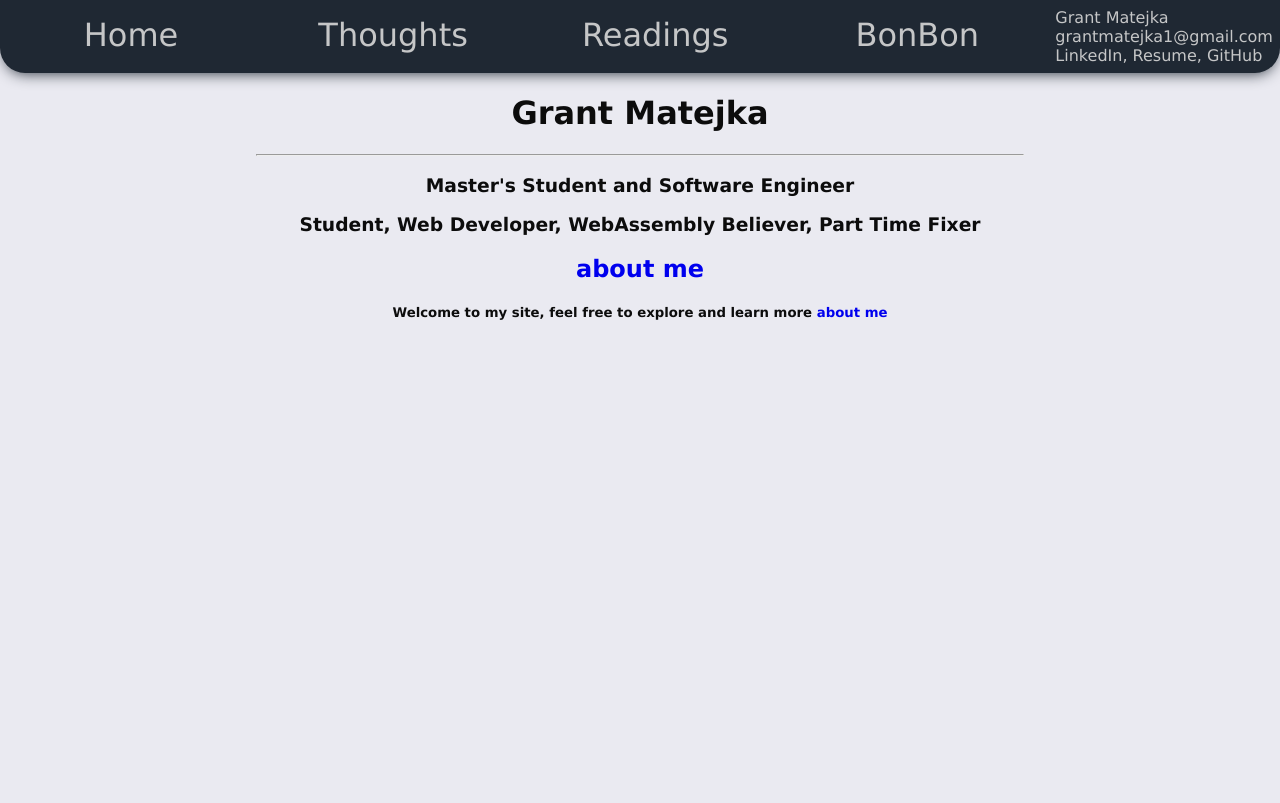
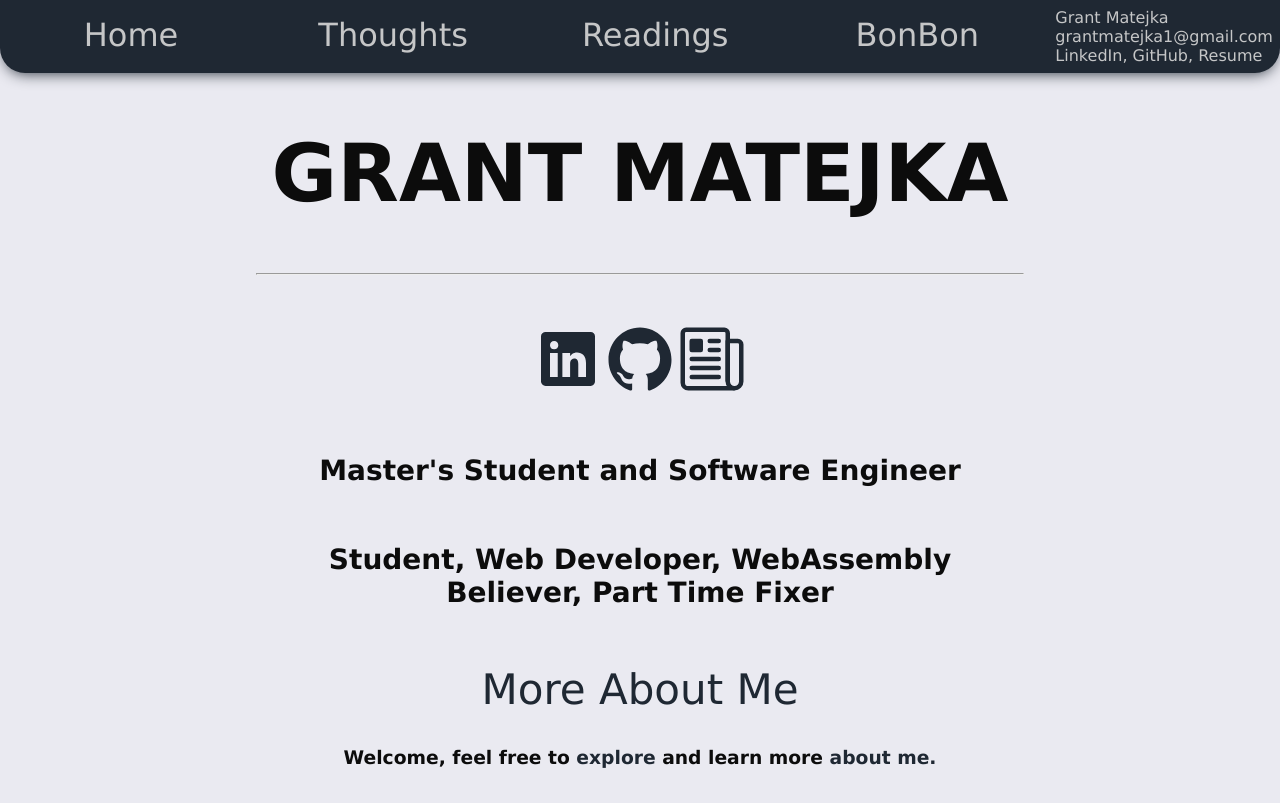
Before and after one commit to GrantMatejka/website, a Next.js app: page / in a window 1280 px wide. Built offline with nearby package versions, Linux system fonts and the light colour scheme.

Commit message:
final stylings to make it moderately usable?

```diff
--- a/components/Header.tsx
+++ b/components/Header.tsx
@@ -41,15 +41,15 @@ export default function Header(): ReactElement {
                         </a>
                      </Link>
                      {', '}
+                     <Link href="https://github.com/GrantMatejka">
+                        <a rel="noreferrer" target="_blank">
+                           GitHub
+                        </a>
+                     </Link>
+                     {', '}
                      <Link href="/GrantMatejkaResume.pdf">
                         <a rel="noreferrer" target="_blank">
                            Resume
-                        </a>
-                     </Link>
-                     {', '}
-                     <Link href="https://github.com/GrantMatejka">
-                        <a rel="noreferrer" target="_blank">
-                           GitHub
                         </a>
                      </Link>
                   </span>
--- a/pages/index.tsx
+++ b/pages/index.tsx
@@ -2,6 +2,12 @@ import type { NextPage } from 'next';
 import Head from 'next/head';
 import Link from 'next/link';
 import styles from '../styles/Index.module.css';
+import {
+   IoLogoLinkedin,
+   IoLogoGithub,
+} from 'react-icons/io';
+import { IoNewspaperOutline } from 'react-icons/io5';
+
 
 const Home: NextPage = () => {
    return (
@@ -20,25 +26,60 @@ const Home: NextPage = () => {
             />
          </Head>
          <div className={styles.mainContent}>
-            <h1>Grant Matejka</h1>
+            <h1 className={styles.title}>Grant Matejka</h1>
             <hr />
+            <div className={styles.iconRow}>
+               <Link href="https://www.linkedin.com/in/grantmatejka/">
+                  <a
+                     rel="noreferrer"
+                     target="_blank"
+                     className={styles.iconLink}
+                  >
+                     <IoLogoLinkedin />
+                  </a>
+               </Link>
+               <Link href="https://github.com/GrantMatejka">
+                  <a
+                     rel="noreferrer"
+                     target="_blank"
+                     className={styles.iconLink}
+                  >
+                     <IoLogoGithub />
+                  </a>
+               </Link>
+               <Link href="/GrantMatejkaResume.pdf">
+                  <a
+                     rel="noreferrer"
+                     target="_blank"
+                     className={styles.iconLink}
+                  >
+                     <IoNewspaperOutline />
+                  </a>
+               </Link>
+            </div>
 
-            <h3>{"Master's Student and Software Engineer"}</h3>
-            <h3>
-               Student, Web Developer, WebAssembly Believer, Part Time Fixer
+            <h3 className={styles.text}>
+               {"Master's Student and Software Engineer"}
+            </h3>
+            <h3 className={styles.text}>
+               {'Student, Web Developer, WebAssembly Believer, Part Time Fixer'}
             </h3>
 
-            <h2>
+            <div className={styles.text}>
                <Link href="/thoughts/about_me">
-                  <a>about me</a>
+                  <a className={styles.link}>More About Me</a>
                </Link>
-            </h2>
-            <h5>
-               Welcome to my site, feel free to explore and learn more{' '}
+            </div>
+            <h3>
+               Welcome, feel free to{' '}
+               <Link href="/blog">
+                  <a className={styles.linkSmall}>explore</a>
+               </Link>{' '}
+               and learn more{' '}
                <Link href="/thoughts/about_me">
-                  <a>about me</a>
+                  <a className={styles.linkSmall}>about me.</a>
                </Link>
-            </h5>
+            </h3>
          </div>
       </div>
    );
--- a/styles/Index.module.css
+++ b/styles/Index.module.css
@@ -1,3 +1,65 @@
 .mainContent {
   text-align: center;
 }
+
+.title {
+  text-transform: uppercase;
+  font-size: 5em;
+}
+
+@media only screen and (max-width: 600px) {
+  .title {
+    font-size: 4em;
+  }
+}
+
+.text {
+  font-size: 1.75em;
+  padding: 0.5em;
+}
+
+.iconRow {
+  padding-top: 2.5em;
+}
+
+.link {
+  text-transform: capitalize;
+  font-size: 1.5em;
+  text-decoration: none;
+  color: #1F2833;
+}
+
+.link:visited {
+  color: #1F2833;
+}
+
+.link:hover {
+  color: #808080;
+}
+
+.linkSmall {
+  text-decoration: none;
+  color: #1F2833;
+}
+
+.linkSmall:visited {
+  color: #1F2833;
+}
+
+.linkSmall:hover {
+  color: #808080;
+}
+
+.iconLink {
+  font-size: 4.5em;
+  text-decoration: none;
+  color: #1F2833;
+}
+
+.iconLink:visited {
+  color: #1F2833;
+}
+
+.iconLink:hover {
+  color: #808080;
+}
```
